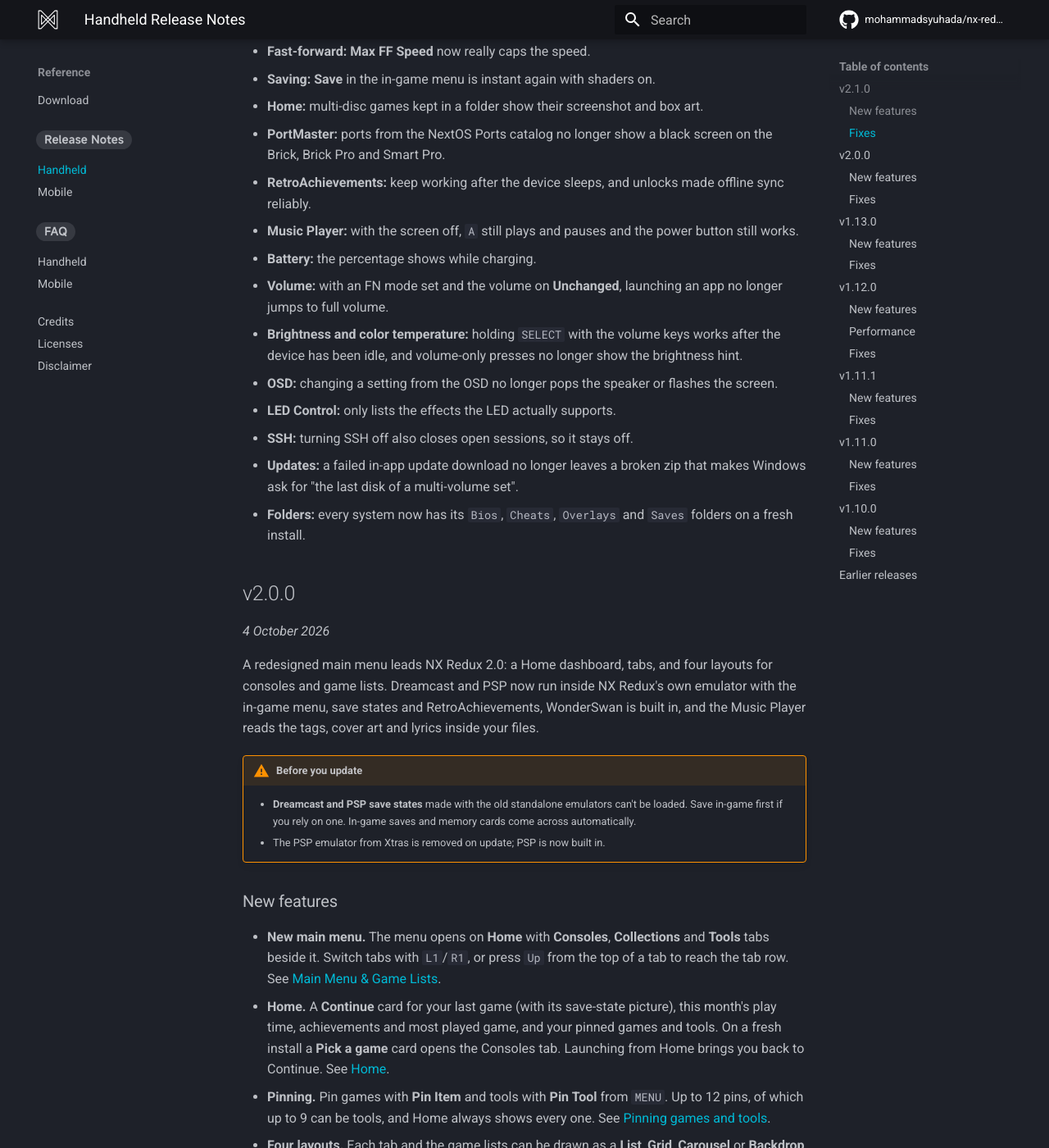
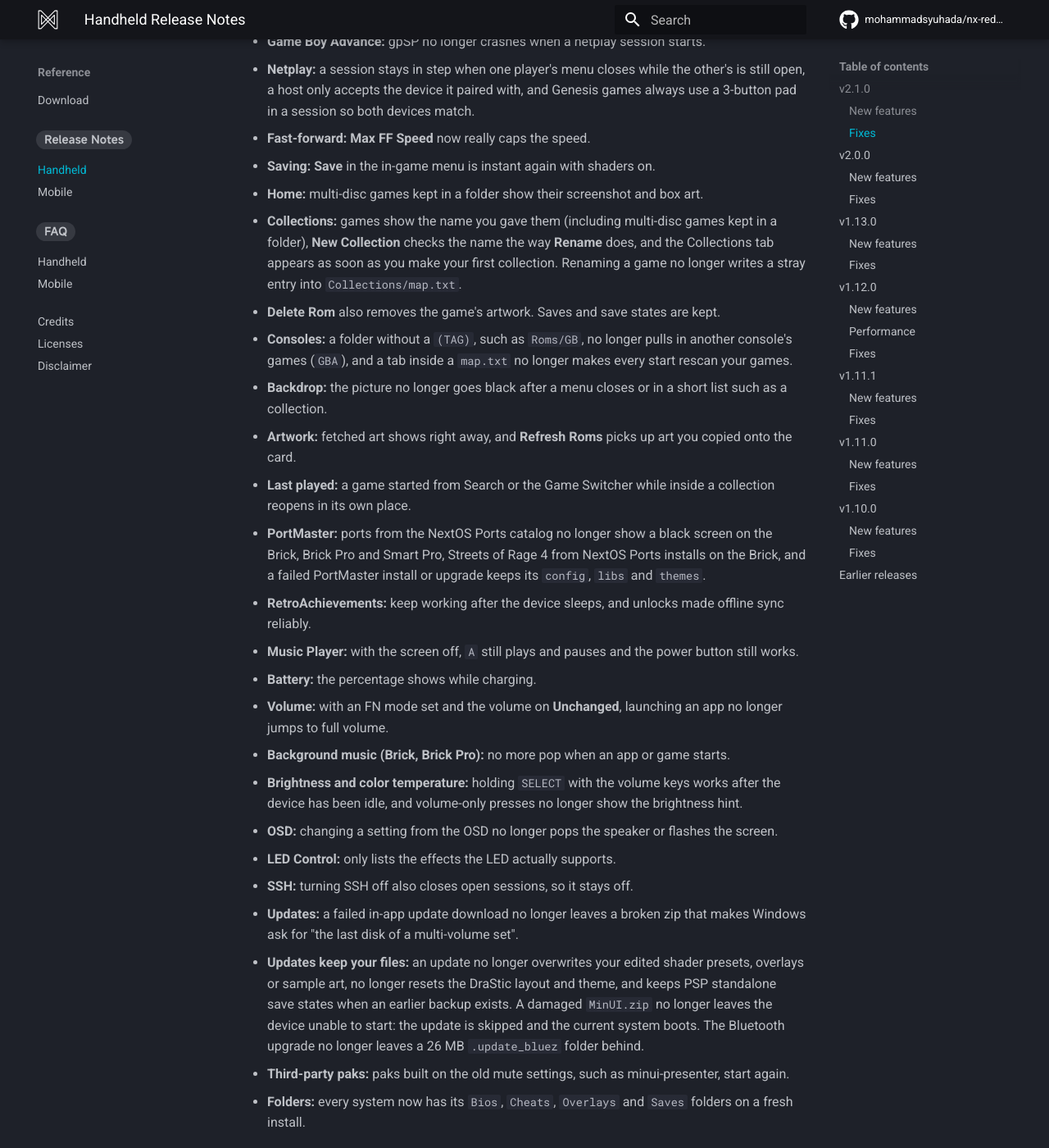
Before and after one commit to mohammadsyuhada/nx-redux-docs, an MkDocs documentation site: the page built from docs/reference/release-notes/handheld.md, in a window 1280 px wide and 1400 px high, scrolled down 2374 px. Shown: the whole window at 82% size. Built offline with MkDocs 1.6.1 and Material for MkDocs 9.7.7, drawn with Linux system fonts in a browser that asks for light colours; comment, search, counter and statistics services are not loaded; some of the changed text lies outside the part shown.

Commit message:
docs(release-notes): add the update, collection, delete-art and performance fixes to v2.1.0

```diff
--- a/docs/reference/release-notes/handheld.md
+++ b/docs/reference/release-notes/handheld.md
@@ -34,6 +34,8 @@
       `/Tools` with the same name as a shipped one is now ignored instead, so
       give yours its own name. See
       [Additional Emulators](../../handheld/emulators/additional.md).
+    - **The first start after updating rescans your games once** (the list
+      cache changed), so it takes a little longer than usual.
 
 ### New features
 
@@ -104,6 +106,9 @@
   [Background playback](../../handheld/apps/music-player.md#background-playback).
 - **Newer emulators.** Snes9x, FCEUmm, Gambatte and mGBA are updated to their
   latest versions.
+- **Faster emulators.** DraStic (Nintendo DS) runs at the CPU's full speed,
+  **Auto** CPU speed uses the whole clock range, and the Smart Pro S keeps its
+  fast cores on for the lighter systems.
 
 ### Fixes
 
@@ -117,8 +122,26 @@
 - **Saving:** **Save** in the in-game menu is instant again with shaders on.
 - **Home:** multi-disc games kept in a folder show their screenshot and box
   art.
+- **Collections:** games show the name you gave them (including multi-disc
+  games kept in a folder), **New Collection** checks the name the way
+  **Rename** does, and the Collections tab appears as soon as you make your
+  first collection. Renaming a game no longer writes a stray entry into
+  `Collections/map.txt`.
+- **Delete Rom** also removes the game's artwork. Saves and save states are
+  kept.
+- **Consoles:** a folder without a `(TAG)`, such as `Roms/GB`, no longer pulls
+  in another console's games (`GBA`), and a tab inside a `map.txt` no longer
+  makes every start rescan your games.
+- **Backdrop:** the picture no longer goes black after a menu closes or in a
+  short list such as a collection.
+- **Artwork:** fetched art shows right away, and **Refresh Roms** picks up art
+  you copied onto the card.
+- **Last played:** a game started from Search or the Game Switcher while inside
+  a collection reopens in its own place.
 - **PortMaster:** ports from the NextOS Ports catalog no longer show a black
-  screen on the Brick, Brick Pro and Smart Pro.
+  screen on the Brick, Brick Pro and Smart Pro, Streets of Rage 4 from NextOS
+  Ports installs on the Brick, and a failed PortMaster install or upgrade keeps
+  its `config`, `libs` and `themes`.
 - **RetroAchievements:** keep working after the device sleeps, and unlocks
   made offline sync reliably.
 - **Music Player:** with the screen off, `A` still plays and pauses and the
@@ -126,6 +149,8 @@
 - **Battery:** the percentage shows while charging.
 - **Volume:** with an FN mode set and the volume on **Unchanged**, launching
   an app no longer jumps to full volume.
+- **Background music (Brick, Brick Pro):** no more pop when an app or game
+  starts.
 - **Brightness and color temperature:** holding `SELECT` with the volume keys
   works after the device has been idle, and volume-only presses no longer show
   the brightness hint.
@@ -135,6 +160,14 @@
 - **SSH:** turning SSH off also closes open sessions, so it stays off.
 - **Updates:** a failed in-app update download no longer leaves a broken zip
   that makes Windows ask for "the last disk of a multi-volume set".
+- **Updates keep your files:** an update no longer overwrites your edited
+  shader presets, overlays or sample art, no longer resets the DraStic layout
+  and theme, and keeps PSP standalone save states when an earlier backup
+  exists. A damaged `MinUI.zip` no longer leaves the device unable to start:
+  the update is skipped and the current system boots. The Bluetooth upgrade no
+  longer leaves a 26 MB `.update_bluez` folder behind.
+- **Third-party paks:** paks built on the old mute settings, such as
+  minui-presenter, start again.
 - **Folders:** every system now has its `Bios`, `Cheats`, `Overlays` and
   `Saves` folders on a fresh install.
 
```
